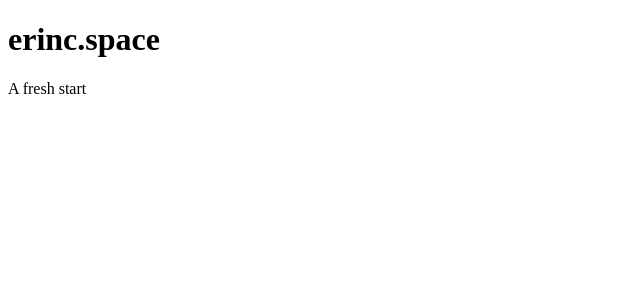
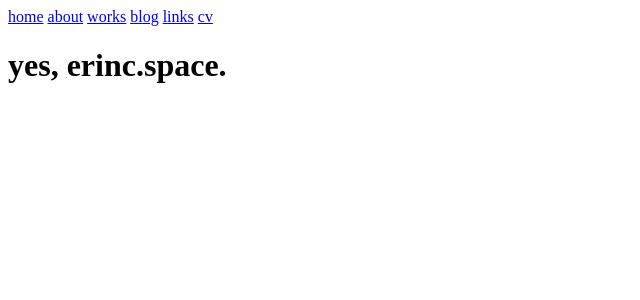
Before and after one commit to erincar/erincar.github.io, a SvelteKit app: page / in a window 1280 px wide. Shown: the top 300 px of the page, without its empty margins (0-640 px from the left). Built offline with nearby package versions, Linux system fonts and the light colour scheme.

Commit message:
Update packages, Add routes

```diff
--- /dev/null
+++ b/src/routes/+layout.svelte
@@ -0,0 +1,10 @@
+<nav>
+    <a href="/">home</a>
+    <a href="/about">about</a>
+    <a href="/works">works</a>
+    <a href="/blog">blog</a>
+    <a href="/links">links</a>
+    <a href="/cv">cv</a>
+</nav>
+
+<slot></slot>
--- a/src/routes/+page.svelte
+++ b/src/routes/+page.svelte
@@ -1,2 +1 @@
-<h1>erinc.space</h1>
-<p>A fresh start</p>
+<h1>yes, erinc.space.</h1>
--- /dev/null
+++ b/src/routes/about/+page.svelte
@@ -0,0 +1 @@
+<h1>yes, about.</h1>
--- /dev/null
+++ b/src/routes/blog/+page.svelte
@@ -0,0 +1 @@
+<h1>yes, blog.</h1>
--- /dev/null
+++ b/src/routes/cv/+page.svelte
@@ -0,0 +1 @@
+<h1>yes, cv.</h1>
--- /dev/null
+++ b/src/routes/links/+page.svelte
@@ -0,0 +1 @@
+<h1>yes, links.</h1>
--- /dev/null
+++ b/src/routes/works/+page.svelte
@@ -0,0 +1 @@
+<h1>yes, works.</h1>
```
Also changed, not shown: package.json (+17 -17 lines), src/routes/+layout.js (line endings or trailing spaces), svelte.config.js (indentation only), 2 other files (tests, documents, lock files or other folders).
